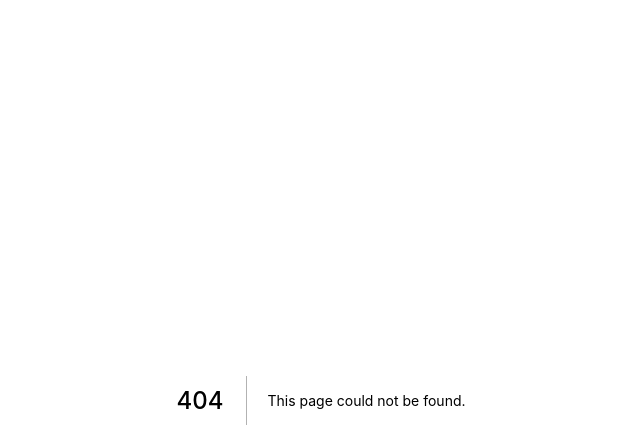
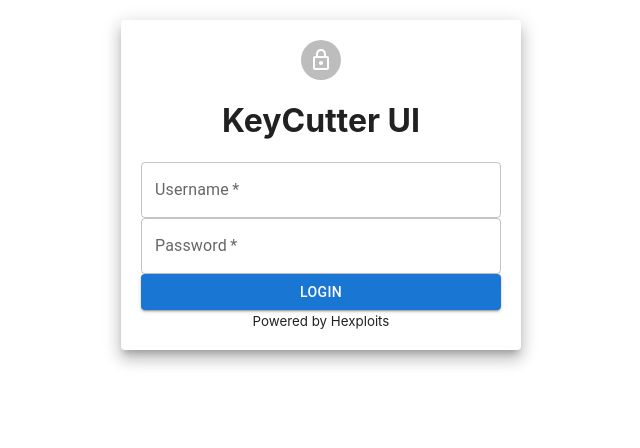
Before and after one commit to CameronMukherjee/keycutter-ui, a Next.js app: page /login in a window 1280 px wide. Before the commit this address had no page. Shown: the top 448 px of the page, without its empty margins (319-959 px from the left). Built offline with nearby package versions, Linux system fonts and the light colour scheme.

Commit message:
initial push - login complete

```diff
--- a/package.json
+++ b/package.json
@@ -9,8 +9,14 @@
     "lint": "next lint"
   },
   "dependencies": {
+    "@emotion/react": "^11.9.0",
+    "@emotion/styled": "^11.8.1",
+    "@mui/icons-material": "^5.8.2",
+    "@mui/material": "^5.8.2",
+    "axios": "^0.27.2",
     "next": "12.1.6",
     "react": "18.1.0",
+    "react-cookie": "^4.1.1",
     "react-dom": "18.1.0"
   },
   "devDependencies": {
--- /dev/null
+++ b/pages/login.tsx
@@ -0,0 +1,93 @@
+import {NextPage} from "next";
+import {Alert, Avatar, Button, Grid, Paper, TextField} from "@mui/material";
+import LockOutlinedIcon from '@mui/icons-material/LockOutlined';
+import styles from '../styles/Login.module.css'
+import {FormEvent, useState} from "react";
+import axios from "axios";
+import { useCookies } from 'react-cookie';
+import {useRouter} from "next/router";
+
+
+const Login: NextPage = () => {
+  const router = useRouter();
+  const [cookies, setCookie] = useCookies(['access_token', 'roles']);
+  const [username, setUsername] = useState('');
+  const [password, setPassword] = useState('');
+  const [error, setError] = useState('');
+
+  const handleSubmit = async (e: FormEvent) => {
+    e.preventDefault();
+    setError('');
+
+    axios.post("http://localhost:7314/login",
+        {
+          "username": username,
+          "password": password
+        })
+    .then((res) => {
+      let expiryDate = Date.now() + (res.data.expires_in * 1000);
+      const accessToken = res.data.access_token;
+      const roles = res.data.roles;
+
+      setCookie('access_token', accessToken, {path: '/', expires: new Date(expiryDate)});
+      setCookie('roles', roles, {path: '/', expires: new Date(expiryDate)});
+
+      router.push("/dashboard");
+    })
+    .catch((err) => {
+      console.log(err.response.data.errors.error);
+      setError(err.response.data.errors.error);
+    })
+  }
+
+  return (
+      <Grid>
+        <Paper elevation={10} className={styles.paperStyle}>
+          {/*@ts-ignore*/}
+          <Grid align={'center'}>
+            <Avatar className={styles.lockIcon}>
+              <LockOutlinedIcon/>
+            </Avatar>
+            <h1>
+              KeyCutter UI
+            </h1>
+          </Grid>
+          {error &&
+              <Alert
+                  className={styles.textField}
+                  severity="error">{error}!</Alert>
+          }
+          <form onSubmit={handleSubmit}>
+            <TextField
+                className={styles.textField}
+                label={'Username'}
+                placeholder={'Enter your username'}
+                value={username}
+                onChange={(e) => setUsername(e.target.value)}
+                fullWidth required/>
+            <TextField
+                className={styles.textField}
+                label={'Password'}
+                placeholder={'Enter your password'}
+                type={'password'}
+                value={password}
+                onChange={(e) => setPassword(e.target.value)}
+                fullWidth required/>
+            <Button
+                className={styles.textField}
+                type={'submit'}
+                variant={'contained'}
+                fullWidth>
+              Login
+            </Button>
+            {/*@ts-ignore*/}
+            <Grid align={'center'}>
+              <small>Powered by <a href={"https://hexploits.com"}>Hexploits</a></small>
+            </Grid>
+          </form>
+        </Paper>
+      </Grid>
+  )
+}
+
+export default Login;
--- /dev/null
+++ b/styles/Login.module.css
@@ -0,0 +1,14 @@
+.paperStyle {
+  padding: 20px;
+  height: auto;
+  width: 400px;
+  margin: 20px auto;
+}
+
+.lockIcon {
+  background-color: #0070f3;
+}
+
+.textField {
+  margin-bottom: 15px;
+}
```
Also changed, not shown: component/KcDrawer.tsx (added, +64 -0 lines), component/KcPage.tsx (added, +17 -0 lines), pages/analytics.tsx (added, +11 -0 lines), pages/dashboard.tsx (added, +14 -0 lines), pages/logs.tsx (added, +11 -0 lines), pages/users.tsx (added, +11 -0 lines), styles/component/KcDrawer.module.css (added, +11 -0 lines), 2 other files (tests, documents, lock files or other folders).
